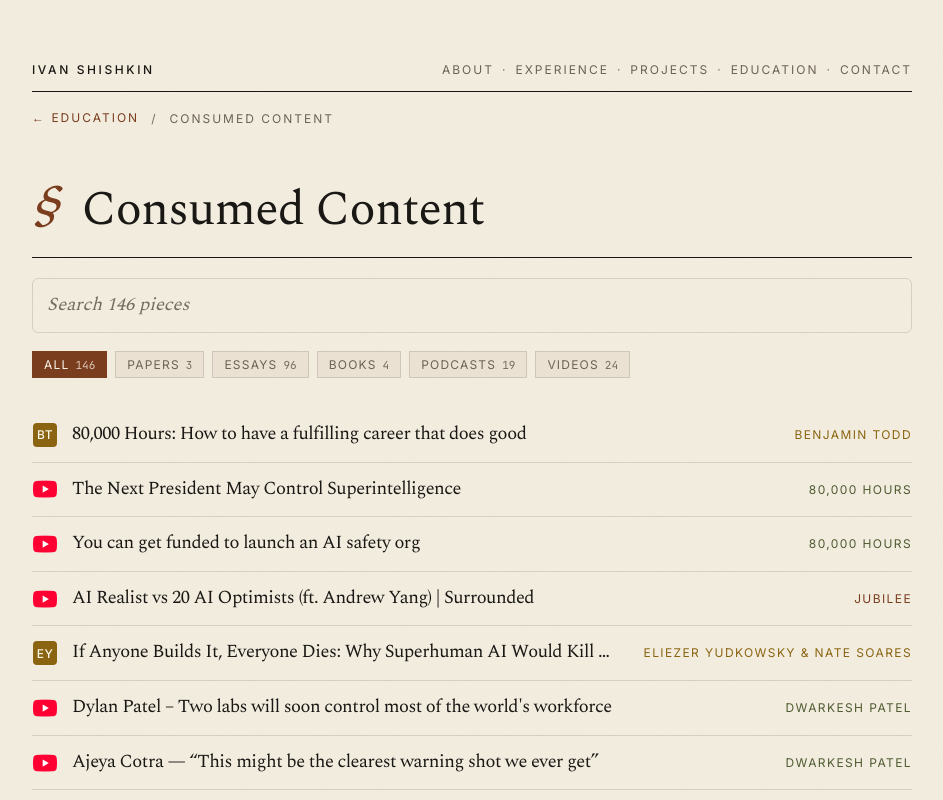
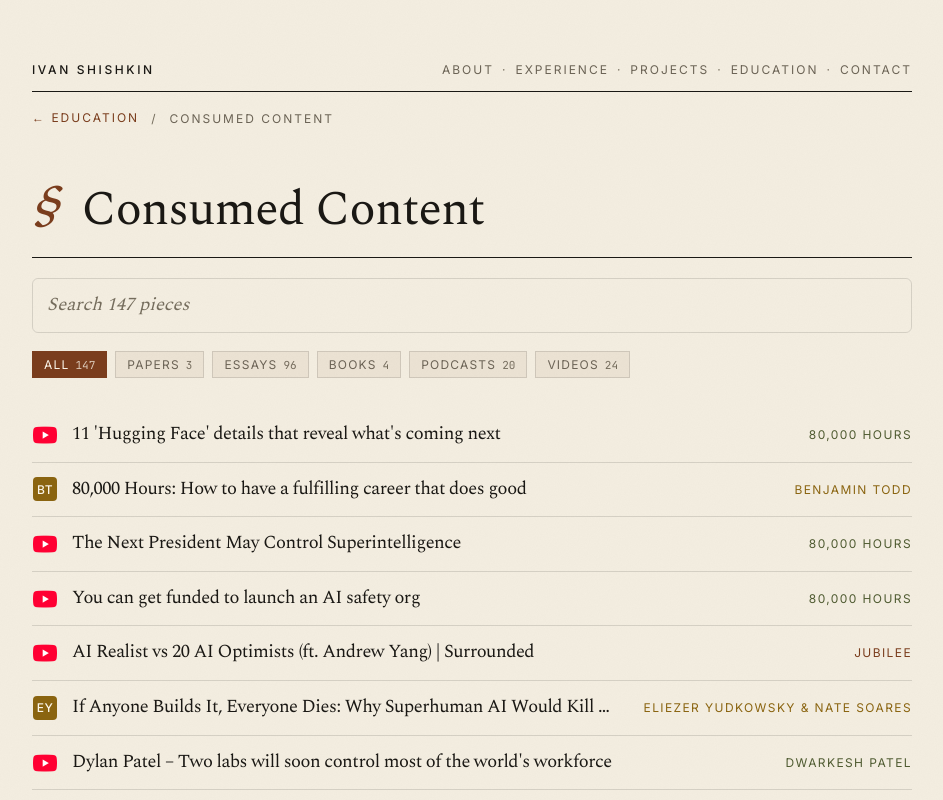
Before and after one commit to Ivan-Shishkin-Dev/Personal_Portfolio_3, a Next.js app: page /consumed-content in a window 1280 px wide. Shown: the top 800 px of the page, without its empty margins (168-1111 px from the left). Built offline with nearby package versions, Linux system fonts and the light colour scheme.

Commit message:
Add 80,000 Hours Hugging Face video to consumed content

```diff
--- a/content/consumed.ts
+++ b/content/consumed.ts
@@ -915,4 +915,10 @@
     author: "Benjamin Todd",
     category: "Books",
   },
+  {
+    title: "11 'Hugging Face' details that reveal what's coming next",
+    url: "https://www.youtube.com/watch?v=3zNRoQmzaME",
+    author: "80,000 Hours",
+    category: "Podcasts",
+  },
 ];
```
